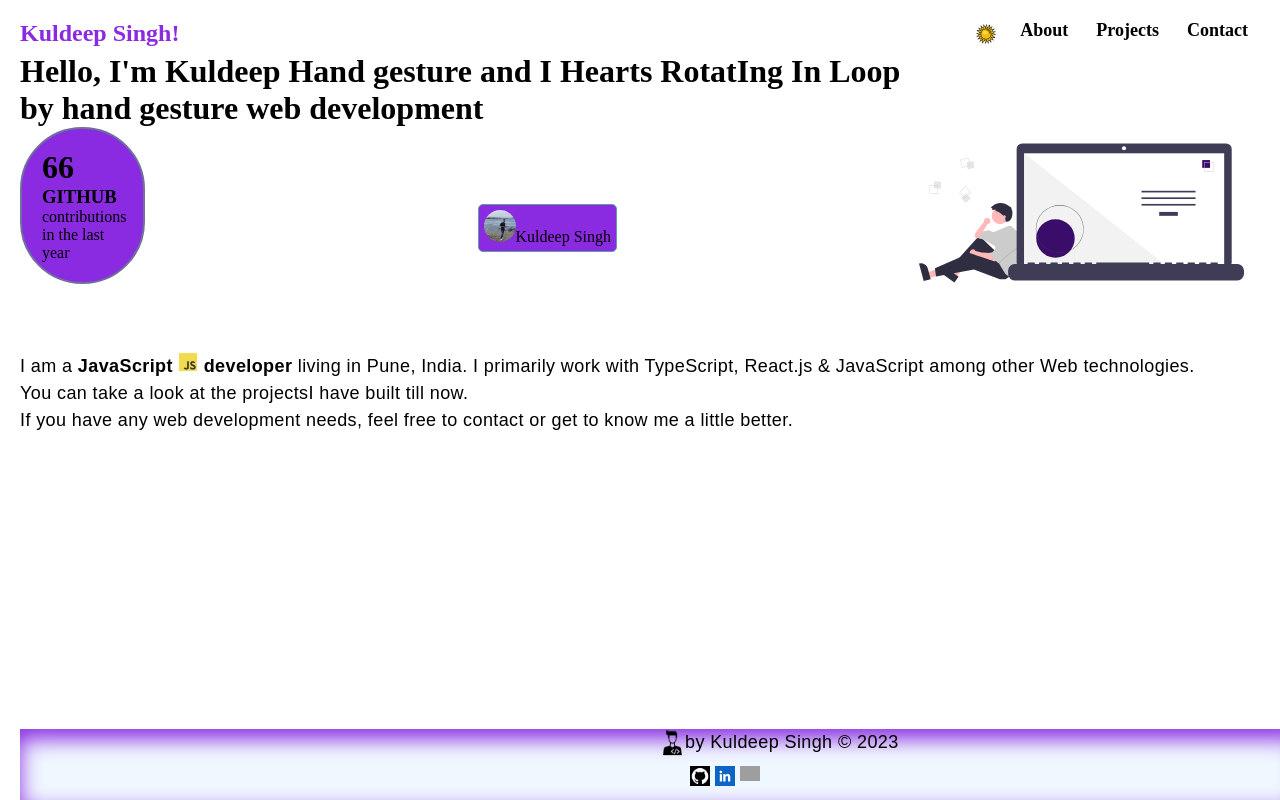
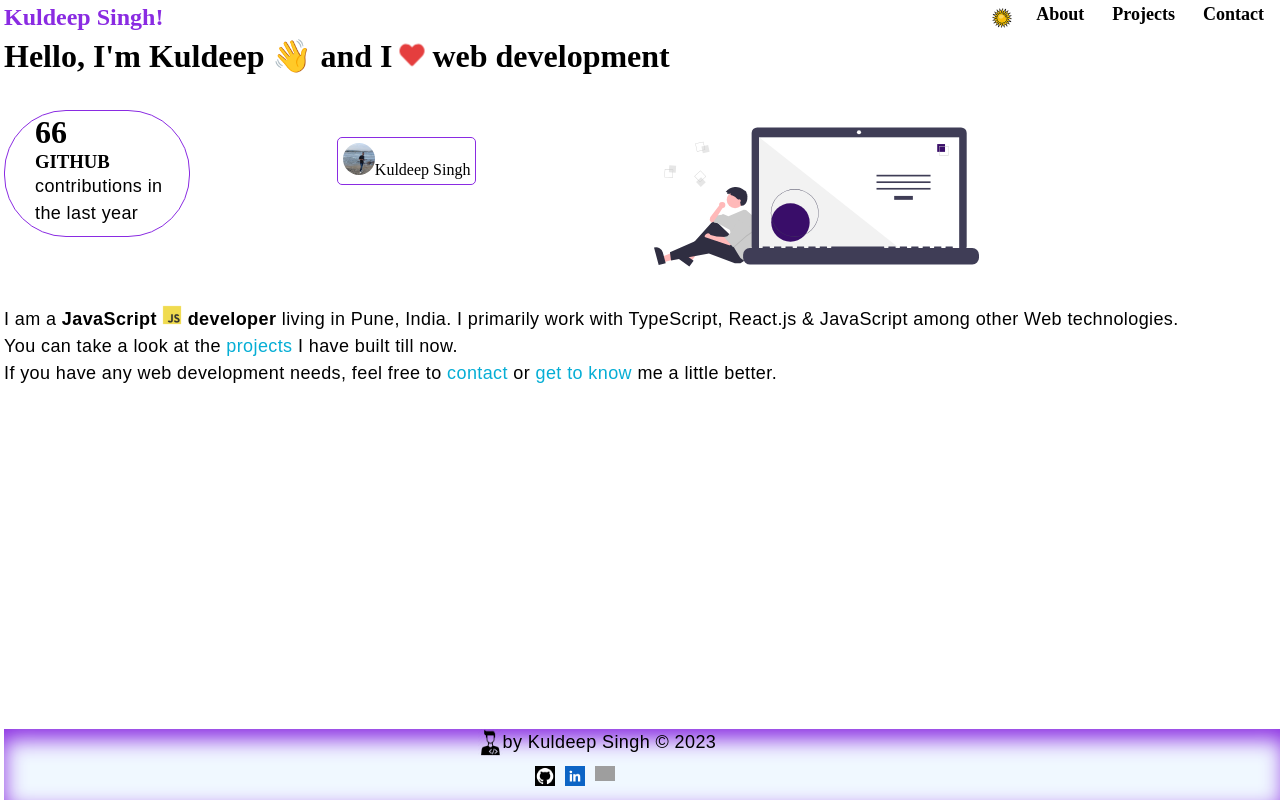
Before and after one commit to kuldeep0753/Portfolio, a plain HTML site: page index.html in a window 1280 px wide. Drawn offline with Linux system fonts and the light colour scheme; grey boxes are pictures that could not be loaded; files whose address does not match are found by name.

Commit message:
add hand wave and heart-beat

```diff
--- a/assets/styles/index.css
+++ b/assets/styles/index.css
@@ -5,17 +5,69 @@
   box-sizing: border-box;
 }
 
+.wave-hand-emoji {
+  animation: wave-hand 2.5s infinite;
+  transform-origin: 70% 70%;
+  display: inline-block;
+}
+
+@keyframes wave-hand {
+  0% {
+    transform: rotate(0deg);
+  }
+  10% {
+    transform: rotate(14deg);
+  }
+  20% {
+    transform: rotate(-8deg);
+  }
+  30% {
+    transform: rotate(14deg);
+  }
+  40% {
+    transform: rotate(-4deg);
+  }
+
+  50% {
+    transform: rotate(10deg);
+  }
+  60% {
+    transform: rotate(0deg);
+  }
+  100% {
+    transform: rotate(0deg);
+  }
+}
+
+.beat {
+  width: 24px;
+  color: #e53e3e;
+  animation: heartbeat 1.3s ease-in-out infinite;
+}
+@keyframes heartbeat {
+  0% {
+    transform: scale(1);
+  }
+
+  50% {
+    transform: scale(1.2);
+  }
+
+  100% {
+    transform: scale(1);
+  }
+}
+
 body {
-  padding: 10px;
-  margin: 10px;
+  padding: 2px;
+  margin: 2px;
 
-    overflow-x: hidden;
-
+  overflow-x: hidden;
 }
 
 a {
   text-decoration: none;
-  color: black;
+  color: #06aed5;
 }
 
 .main-nav {
@@ -61,25 +113,37 @@ a {
 }
 
 .git-info {
-  border: 2px solid #6e719c;
+  transition: 0.3s ease;
+  border: 1px solid blueviolet;
   border-radius: 62px;
-  width: 125px;
-  padding: 20px;
-  margin-bottom: 20px;
+  width: 186px;
+  padding: 3px 0 9px 30px;
+  margin-top: 35px;
+}
+
+.git-info:hover {
+  cursor: pointer;
   background: blueviolet;
 }
 
 .git-link {
   display: block;
   border-radius: 5px;
-  border: 1px solid #000;
-  border-color: cadetblue;
+  border: 1px solid blueviolet;
   padding: 5px;
   width: max-content;
-  background-color: blueviolet;
+  transition: 0.3s ease;
   position: relative;
   bottom: 100px;
   left: 50%;
+}
+
+.git-link:hover {
+  cursor: pointer;
+  background: blueviolet;
+}
+.git-link > a {
+  color: black;
 }
 
 .git-image {
@@ -98,15 +162,15 @@ p {
 footer {
   background: aliceblue;
   box-shadow: 0px 10px 21px blueviolet inset;
-/* margin-top: 20px; */
-position: fixed;
+  margin-top: 20px;
+  position: fixed;
     bottom: 0;
-    width: 100%;
+  width: 100%;
 }
 
 footer > div {
   position: relative;
-  left: 50%;
+  left: 37%;
   margin-bottom: 10px;
 }
 
@@ -116,27 +180,23 @@ footer > div {
 
 .contact-details {
   display: flex;
-  justify-content: space-between;
+  justify-content: center;
   width: 100px;
-  padding-left: 30px;
+  padding-left: 95px;
+  gap: 10px;
 }
 
 .text-detail {
+      margin-top: 20px;
 }
-/*
-h1,p{
-  margin: 0;
-} */
 
 
 /* Media Queries for mobile view */
 @media only screen and (max-width: 768px) {
-
   body {
     padding: 10px;
     margin: 10px;
   }
-
 
   .main-nav {
     display: flex;
@@ -169,9 +229,9 @@ h1,p{
     font-weight: 600;
   }
 
-  .links{
+  .links {
     position: fixed;
-    top: 580px;
+    top: 451px;
     right: 0px;
     /* border: 2px solid black; */
     padding: 23px;
@@ -180,8 +240,7 @@ h1,p{
     max-width: 100%;
     display: flex;
     justify-content: space-around;
-}
-
+  }
 
   /* Main */
   .jumbotron {
@@ -195,14 +254,12 @@ h1,p{
     top: 21px;
     left: 32px;
   }
-  .coder-image>img {
+  .coder-image > img {
     height: 256px;
-
   }
 
-  .text-detail{
+  .text-detail {
     margin-bottom: 60px;
-
   }
 
   .git-info {
@@ -219,7 +276,6 @@ h1,p{
     display: none;
   }
 
-
   p {
     /* font-size: 18px;
     font-weight: 300;
@@ -227,7 +283,9 @@ h1,p{
     letter-spacing: 0.4px;
     line-height: 27px; */
   }
+
   /* Footer */
+
   footer {
     /* background: aliceblue;
     box-shadow: 0px 10px 21px blueviolet inset;
@@ -235,7 +293,7 @@ h1,p{
   position: fixed;
       bottom: 0;
       width: 100%; */
-      display: none;
+    display: none;
   }
 
   footer > div {
--- a/index.html
+++ b/index.html
@@ -25,15 +25,19 @@
       <div class="jumbotron">
         <div>
           <h1>
-            Hello, I'm Kuldeep <span>Hand gesture</span> and I
-            <span><a href="https://iconscout.com/lottie-animations/hearts" class="text-underline font-size-sm" target="_blank">Hearts
-              RotatIng In Loop</a> by <a href="https://iconscout.com/contributors/polyartboard" class="text-underline font-size-sm"
-              target="_blank">hand gesture</a></span> web development
+            Hello, I'm Kuldeep <span class="wave-hand-emoji">👋</span></span> and I
+            <span class="beat"><svg aria-hidden="true" focusable="false" data-prefix="fas" data-icon="heart"
+              class="svg-inline--fa fa-heart fa-w-16 text-red-600 mx-1 beat" role="img" xmlns="http://www.w3.org/2000/svg"
+              viewBox="0 0 512 512">
+              <path fill="currentColor"
+                d="M462.3 62.6C407.5 15.9 326 24.3 275.7 76.2L256 96.5l-19.7-20.3C186.1 24.3 104.5 15.9 49.7 62.6c-62.8 53.6-66.1 149.8-9.9 207.9l193.5 199.8c12.5 12.9 32.8 12.9 45.3 0l193.5-199.8c56.3-58.1 53-154.3-9.8-207.9z">
+              </path>
+            </svg></span> web development
           </h1>
           <div class="git-info">
             <h1>66</h1>
             <h3>GITHUB</h3>
-            contributions in the last year
+           <p>contributions in the last year</p>
           </div>
 
           <div class="git-link">
@@ -58,7 +62,7 @@
           with TypeScript, React.js & JavaScript among other Web technologies.
         </p>
         <p>
-          You can take a look at the <a href="./projects.html"> projects</a>I
+          You can take a look at the <a href="./projects.html"> projects</a> I
           have built till now.
         </p>
         <p>
```
